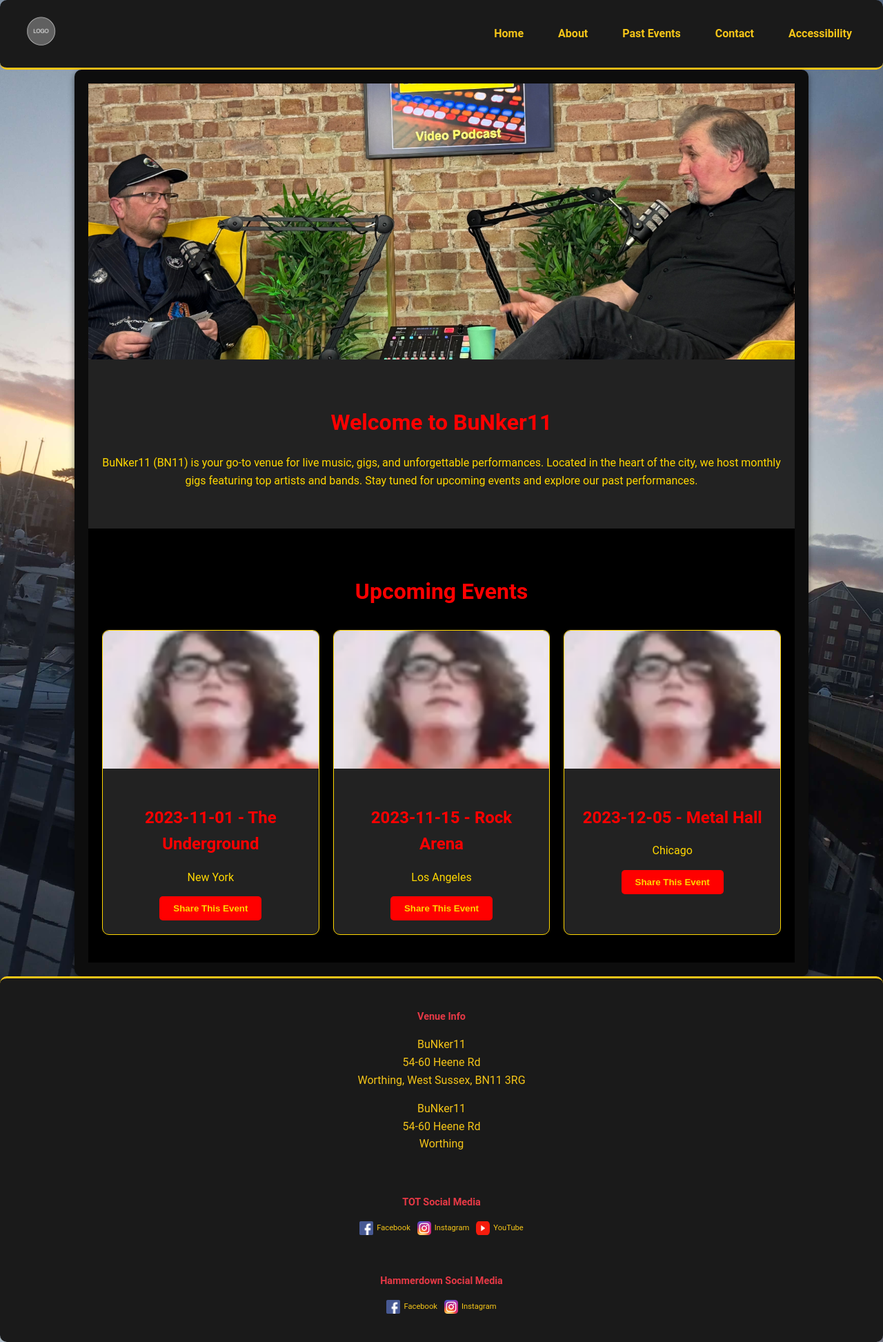
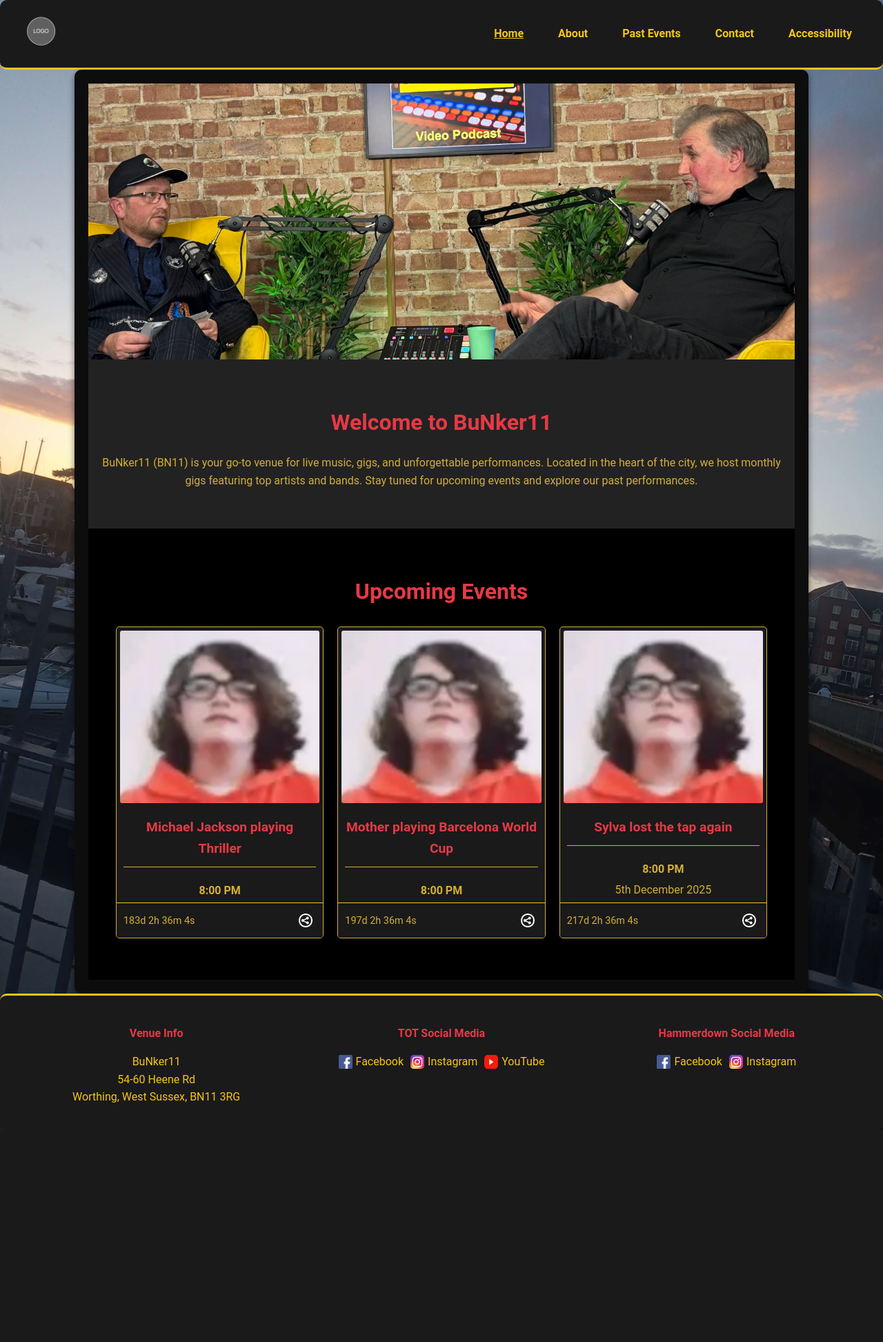
Before and after one commit to Fin250/ProjectRook1, a Flask app: page / in a window 1280 px wide. Shown: the whole page at 69% size. After the commit the page ends 1598 px from the top, so only its background shows below. Run offline with Flask 2, Linux system fonts and the light colour scheme.

Commit message:
Home page version 1 finalised

```diff
--- a/main.py
+++ b/main.py
@@ -6,6 +6,8 @@
     url_for,
     flash,
 )
+
+from datetime import datetime
 from werkzeug.utils import secure_filename
 import os
 
@@ -18,14 +20,27 @@
 def allowed_file(filename):
     return "." in filename and filename.rsplit(".", 1)[1].lower() in app.config["ALLOWED_EXTENSIONS"]
 
+def format_date_with_ordinal(date):
+    day = date.day
+    if 11 <= day <= 13:  # Special case for 11th, 12th, 13th
+        suffix = "th"
+    else:
+        suffix = {1: "st", 2: "nd", 3: "rd"}.get(day % 10, "th")
+    return date.strftime(f"{day}{suffix} %B %Y")
+
 # Routes
 @app.route("/")
 def home():
     gigs = [
-        {"date": "2023-11-01", "venue": "The Underground", "city": "New York"},
-        {"date": "2023-11-15", "venue": "Rock Arena", "city": "Los Angeles"},
-        {"date": "2023-12-05", "venue": "Metal Hall", "city": "Chicago"},
+        {"date": datetime.strptime("2025-11-01 20:00", "%Y-%m-%d %H:%M"), "name": "Michael Jackson playing Thriller"},
+        {"date": datetime.strptime("2025-11-15 20:00", "%Y-%m-%d %H:%M"), "name": "Mother playing Barcelona World Cup"},
+        {"date": datetime.strptime("2025-12-05 20:00", "%Y-%m-%d %H:%M"), "name": "Sylva lost the tap again"},
     ]
+
+    # Format the date with the ordinal suffix
+    for gig in gigs:
+        gig["formatted_date"] = format_date_with_ordinal(gig["date"])
+
     return render_template("home.html", gigs=gigs)
 
 @app.route("/admin", methods=["GET", "POST"])
--- a/static/css/base.css
+++ b/static/css/base.css
@@ -5,7 +5,7 @@
     font-family: 'Roboto', sans-serif;
     background: url('../images/placeholders/placeholder5.jpg') no-repeat center center fixed;
     background-size: cover;
-    color: #f5c518; /* Gold with a softer tone */
+    color: #d4af37; /* Gold with a softer tone */
     line-height: 1.6;
 }
 
@@ -68,6 +68,11 @@
     color: #ffffff; /* White text on hover */
 }
 
+nav ul li a.active {
+    text-decoration: underline;
+    font-weight: bold; /* Optional: Make the active tab stand out more */
+}
+
 /* Hero Section */
 .hero {
     position: relative;
@@ -110,103 +115,30 @@
     font-size: 2rem;
 }
 
-/* Upcoming Events */
-.upcoming-events {
-    padding: 40px 20px;
-    background-color: #0d0d0d;
-    color: #f5c518;
-}
-
-.upcoming-events h2 {
-    color: #e63946;
-    margin-bottom: 30px;
-    text-align: center;
-    font-size: 2rem;
-}
-
-.events-grid {
-    display: grid;
-    grid-template-columns: repeat(auto-fit, minmax(300px, 1fr));
-    gap: 20px;
-}
-
-.event-card {
-    background-color: #1a1a1a;
-    border: 1px solid #f5c518;
-    border-radius: 10px;
-    overflow: hidden;
-    text-align: center;
-    color: #f5c518;
-    transition: transform 0.3s ease;
-}
-
-.event-card:hover {
-    transform: scale(1.05);
-}
-
-.event-card img {
-    width: 100%;
-    height: 200px;
-    object-fit: cover;
-}
-
-.event-details {
-    padding: 20px;
-}
-
-.event-details h3 {
-    color: #e63946;
-    margin-bottom: 10px;
-    font-size: 1.5rem;
-}
-
-.event-details p {
-    margin-bottom: 15px;
-}
-
-.share-button {
-    background-color: #e63946;
-    color: #ffffff;
-    border: none;
-    padding: 10px 20px;
-    border-radius: 5px;
-    font-weight: bold;
-    cursor: pointer;
-    transition: background-color 0.3s ease;
-}
-
-.share-button:hover {
-    background-color: #f5c518;
-    color: #0d0d0d;
-}
-
 /* Footer Styles */
 footer {
     display: flex;
-    flex-direction: column; /* Stack sections vertically */
-    align-items: center;
+    justify-content: space-between; /* Spread sections horizontally */
+    align-items: flex-start;
     background-color: #1a1a1a;
     color: #f5c518;
-    padding: 15px; /* Adjust padding */
+    padding: 20px; /* Adjust padding */
     border-top: 3px solid #f5c518;
     border-radius: 10px;
     overflow: hidden; /* Prevent content from overflowing */
 }
 
 footer .footer-section {
-    width: 100%; /* Make sections take full width */
+    flex: 1; /* Allow sections to take equal space */
+    min-width: 150px; /* Ensure sections don't shrink too much */
     text-align: center; /* Center-align content */
-    margin: 10px 0; /* Add vertical spacing */
-}
-
-footer .footer-section.address {
-    margin-bottom: 15px; /* Add extra spacing below the address */
+    margin: 0 10px; /* Add horizontal spacing */
 }
 
 footer .footer-section h4 {
     color: #e63946;
-    margin-bottom: 5px; /* Reduce spacing */
-    font-size: 0.9rem; /* Adjust font size */
+    margin-bottom: 10px; /* Add spacing below headers */
+    font-size: 1rem; /* Adjust font size */
 }
 
 footer .footer-section ul {
@@ -217,9 +149,10 @@
     gap: 10px; /* Add spacing between icons */
 }
 
+/* Footer Social Media Links */
 footer .footer-section ul li a {
     color: #f5c518;
-    font-size: 0.7rem; /* Adjust text size */
+    font-size: 1rem; /* Match font size with the address on desktop */
     text-decoration: none;
     display: flex;
     align-items: center;
@@ -234,6 +167,14 @@
 
 footer .footer-section ul li a img:hover {
     transform: scale(1.1); /* Slight zoom effect on hover */
+}
+
+footer .footer-section p.full {
+    display: block; /* Show full address on desktop */
+}
+
+footer .footer-section p.short {
+    display: none; /* Hide short address on desktop */
 }
 
 /* Responsive Design */
@@ -281,7 +222,7 @@
     }
 
     footer .footer-section ul li a {
-        font-size: 0.6rem; /* Further reduce text size */
+        font-size: 0.7rem; /* Shrink text size for smaller screens */
         gap: 3px; /* Reduce space between icon and text */
     }
 
@@ -303,6 +244,15 @@
         display: block; /* Show shortened address */
     }
 
+    /* Mobile Address Visibility */
+    footer .footer-section p.full {
+        display: none; /* Hide full address on mobile */
+    }
+
+    footer .footer-section p.short {
+        display: block; /* Show short address on mobile */
+    }
+
     main, header, footer {
         max-width: 95%; /* Reduce width for smaller screens */
     }
--- a/static/css/home.css
+++ b/static/css/home.css
@@ -17,11 +17,11 @@
     text-align: center;
     padding: 40px 20px;
     background-color: #222;
-    color: gold;
+    color: #d4af37; /* Softer golden tone */
 }
 
 .venue-description h2 {
-    color: red;
+    color: #e63946;
     margin-bottom: 20px;
     font-size: 2rem;
 }
@@ -30,87 +30,151 @@
 .upcoming-events {
     padding: 40px 20px;
     background-color: black;
-    color: gold;
+    color: #d4af37; /* Softer golden tone */
 }
 
 .upcoming-events h2 {
-    color: red;
-    margin-bottom: 30px;
+    color: #e63946;
+    margin-bottom: 5px;
     text-align: center;
     font-size: 2rem;
 }
 
+/* Event Grid */
 .events-grid {
     display: grid;
-    grid-template-columns: repeat(auto-fit, minmax(300px, 1fr));
+    grid-template-columns: repeat(3, 1fr); /* 3 cards per row */
     gap: 20px;
+    padding: 20px;
 }
 
 .event-card {
-    background-color: #222;
-    border: 1px solid gold;
-    border-radius: 10px;
+    background-color: #1a1a1a;
+    border: 1px solid #d4af37; /* Softer golden border */
+    border-radius: 5px;
     overflow: hidden;
+    position: relative; /* Enable positioning for child elements */
     text-align: center;
-    color: gold;
+    color: #d4af37; /* Softer golden text */
+    box-shadow: 0 4px 8px rgba(0, 0, 0, 0.2);
+    display: flex;
+    flex-direction: column; /* Stack content vertically */
+    justify-content: space-between; /* Push content to top and bottom */
+    height: 450px; /* Increase height to accommodate square image */
+}
+
+.event-image {
+    width: calc(100% - 10px); /* Add margin inside the card */
+    height: 250px; /* Make the image square */
+    object-fit: cover;
+    margin: 5px; /* Add a small margin around the image */
+    border-radius: 3px;
+}
+
+.event-details {
+    padding: 10px; /* Reduce padding to minimize gaps */
+    flex-grow: 1; /* Allow this section to take up remaining space */
+    display: flex;
+    flex-direction: column;
+    justify-content: flex-start;
+}
+
+.event-title {
+    font-size: 1.2rem;
+    font-weight: bold;
+    margin: 5px 0; /* Reduce gap between the title and the image */
+    color: #e63946; /* Highlighted red for the title */
+    transition: color 0.3s ease;
+}
+
+.event-card:hover .event-title {
+    color: #b22222; /* Darker red on hover */
+    text-decoration: underline;
+}
+
+.event-divider {
+    border: 0;
+    height: 1px;
+    background: #d4af37; /* Softer golden divider */
+    margin: 5px 0; /* Reduce gap between the title and the divider */
+}
+
+/* Bottom Section */
+.event-bottom {
+    display: flex;
+    justify-content: space-between;
+    align-items: center;
+    padding: 10px;
+    background-color: #1a1a1a; /* Match card background */
+    border-top: 1px solid #f5c518; /* Add a subtle border */
+    position: absolute;
+    bottom: 0;
+    left: 0;
+    right: 0;
+}
+
+.event-date-text {
+    font-size: 1rem;
+    color: #d4af37; /* Softer golden text */
+    margin-top: 2px; /* Reduce gap between date and time */
+    text-align: center;
+}
+
+.event-time {
+    font-size: 1rem;
+    font-weight: bold;
+    color: #d4af37; /* Softer golden text */
+    margin-bottom: 2px; /* Reduce gap between time and date */
+    text-align: center;
+}
+
+.event-countdown {
+    display: flex;
+    align-items: center;
+    font-size: 0.9rem;
+    color: #d4af37; /* Softer golden text */
+}
+
+.event-countdown .clock-icon {
+    width: 16px;
+    height: 16px;
+    margin-right: 5px;
+}
+
+.share-button {
+    background: none;
+    border: none;
+    cursor: pointer;
+    display: flex;
+    align-items: center;
+    justify-content: center;
+    padding: 5px;
     transition: transform 0.3s ease;
 }
 
-.event-card:hover {
-    transform: scale(1.05);
+.share-button img {
+    width: 20px;
+    height: 20px;
 }
 
-.event-card img {
-    width: 100%;
-    height: 200px;
-    object-fit: cover;
+.share-button:hover .share-tooltip {
+    opacity: 1;
+    visibility: visible;
 }
 
-.event-details {
-    padding: 20px;
-}
-
-.event-details h3 {
-    color: red;
-    margin-bottom: 10px;
-    font-size: 1.5rem;
-}
-
-.event-details p {
-    margin-bottom: 15px;
-}
-
-.event-details .social-sharing {
-    margin-top: 10px;
-}
-
-.event-details .social-sharing p {
-    margin-bottom: 10px;
-    font-size: 0.9rem;
-    color: gold;
-}
-
-.event-details .social-sharing a img {
-    width: 25px;
-    height: 25px;
-    margin: 0 5px;
-    vertical-align: middle;
-}
-
-.share-button {
-    background-color: red;
-    color: gold;
-    border: none;
-    padding: 10px 20px;
+.share-tooltip {
+    position: absolute;
+    bottom: 35px;
+    right: 0;
+    background-color: #1a1a1a;
+    color: #f5c518;
+    padding: 5px 10px;
     border-radius: 5px;
-    font-weight: bold;
-    cursor: pointer;
-    transition: background-color 0.3s ease;
-}
-
-.share-button:hover {
-    background-color: gold;
-    color: black;
+    font-size: 0.8rem;
+    white-space: nowrap;
+    opacity: 0;
+    visibility: hidden;
+    transition: opacity 0.3s ease;
 }
 
 /* Social Sharing */
@@ -118,11 +182,11 @@
     text-align: center;
     padding: 20px;
     background-color: #222;
-    color: gold;
+    color: #d4af37; /* Softer golden tone */
 }
 
 .social-sharing h2 {
-    color: red;
+    color: #e63946;
     margin-bottom: 10px;
 }
 
@@ -130,13 +194,13 @@
     display: inline-block;
     margin: 5px;
     padding: 10px 15px;
-    background-color: red;
-    color: gold;
+    background-color: #e63946;
+    color: #d4af37; /* Softer golden text */
     border-radius: 5px;
     font-weight: bold;
 }
 
 .social-sharing .social-buttons a:hover {
-    background-color: gold;
+    background-color: #d4af37; /* Softer golden hover */
     color: black;
 }
--- a/static/scripts/home.js
+++ b/static/scripts/home.js
@@ -18,4 +18,30 @@
 
     // Automatically change slides every 5 seconds
     setInterval(nextSlide, 5000);
+
+    const countdownElements = document.querySelectorAll(".countdown-text");
+
+    countdownElements.forEach((countdownElement) => {
+        const eventDate = new Date(countdownElement.dataset.date);
+
+        const updateCountdown = () => {
+            const now = new Date();
+            const timeDifference = eventDate - now;
+
+            if (timeDifference <= 0) {
+                countdownElement.textContent = "Event is live!";
+                return;
+            }
+
+            const days = Math.floor(timeDifference / (1000 * 60 * 60 * 24));
+            const hours = Math.floor((timeDifference / (1000 * 60 * 60)) % 24);
+            const minutes = Math.floor((timeDifference / (1000 * 60)) % 60);
+            const seconds = Math.floor((timeDifference / 1000) % 60);
+
+            countdownElement.textContent = `${days}d ${hours}h ${minutes}m ${seconds}s`;
+        };
+
+        updateCountdown();
+        setInterval(updateCountdown, 1000); // Update every second
+    });
 });
--- a/templates/base.html
+++ b/templates/base.html
@@ -28,11 +28,11 @@
         </div>
         <nav>
             <ul>
-                <li><a href="{{ url_for('home') }}">Home</a></li>
-                <li><a href="{{ url_for('about') }}">About</a></li>
-                <li><a href="{{ url_for('past_events') }}">Past Events</a></li>
-                <li><a href="{{ url_for('contact') }}">Contact</a></li>
-                <li><a href="{{ url_for('accessibility') }}">Accessibility</a></li>
+                <li><a href="{{ url_for('home') }}" class="{% if request.endpoint == 'home' %}active{% endif %}">Home</a></li>
+                <li><a href="{{ url_for('about') }}" class="{% if request.endpoint == 'about' %}active{% endif %}">About</a></li>
+                <li><a href="{{ url_for('past_events') }}" class="{% if request.endpoint == 'past_events' %}active{% endif %}">Past Events</a></li>
+                <li><a href="{{ url_for('contact') }}" class="{% if request.endpoint == 'contact' %}active{% endif %}">Contact</a></li>
+                <li><a href="{{ url_for('accessibility') }}" class="{% if request.endpoint == 'accessibility' %}active{% endif %}">Accessibility</a></li>
             </ul>
         </nav>
     </header>
--- a/templates/home.html
+++ b/templates/home.html
@@ -26,11 +26,21 @@
     <div class="events-grid">
         {% for gig in gigs %}
         <div class="event-card">
-            <img src="{{ url_for('static', filename='images/event_placeholder.png') }}" alt="Event Image">
+            <img src="{{ url_for('static', filename='images/event_placeholder.png') }}" alt="Event Image" class="event-image">
             <div class="event-details">
-                <h3>{{ gig.date }} - {{ gig.venue }}</h3>
-                <p>{{ gig.city }}</p>
-                <button class="share-button">Share This Event</button>
+                <h3 class="event-title">{{ gig.name }}</h3>
+                <hr class="event-divider">
+                <p class="event-time">{{ gig.date.strftime('%I:%M %p').lstrip('0') }}</p> <!-- Time in 12-hour format -->
+                <p class="event-date-text">{{ gig.formatted_date }}</p> <!-- Full date without time -->
+                <div class="event-bottom">
+                    <div class="event-countdown">
+                        <span class="countdown-text" data-date="{{ gig.date }}"></span>
+                    </div>
+                    <button class="share-button">
+                        <img src="{{ url_for('static', filename='images/share-icon.png') }}" alt="Share Icon">
+                        <span class="share-tooltip">Share</span>
+                    </button>
+                </div>
             </div>
         </div>
         {% endfor %}
```
Also changed, not shown: static/images/clock-icon.png (added), static/images/share-icon.png (added).
